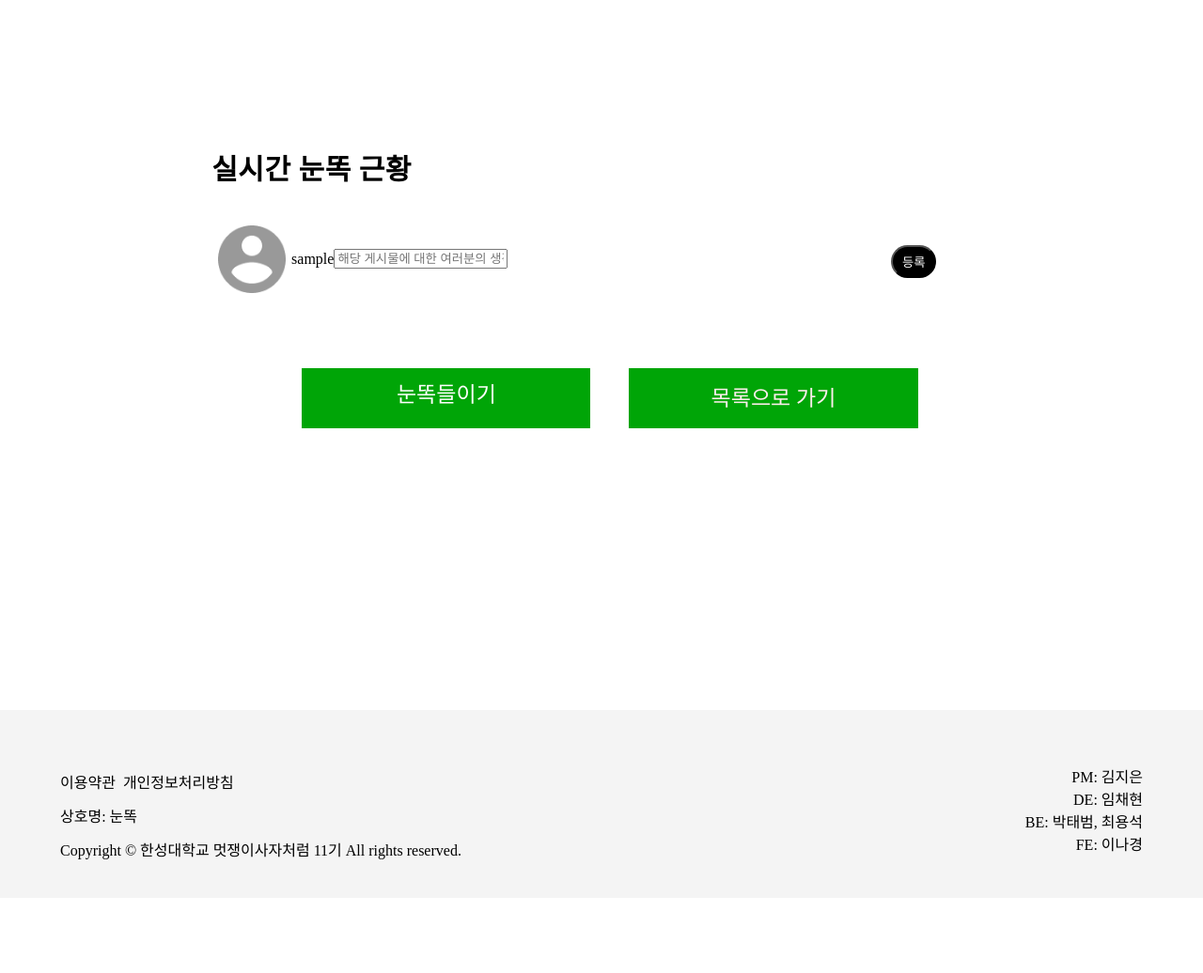
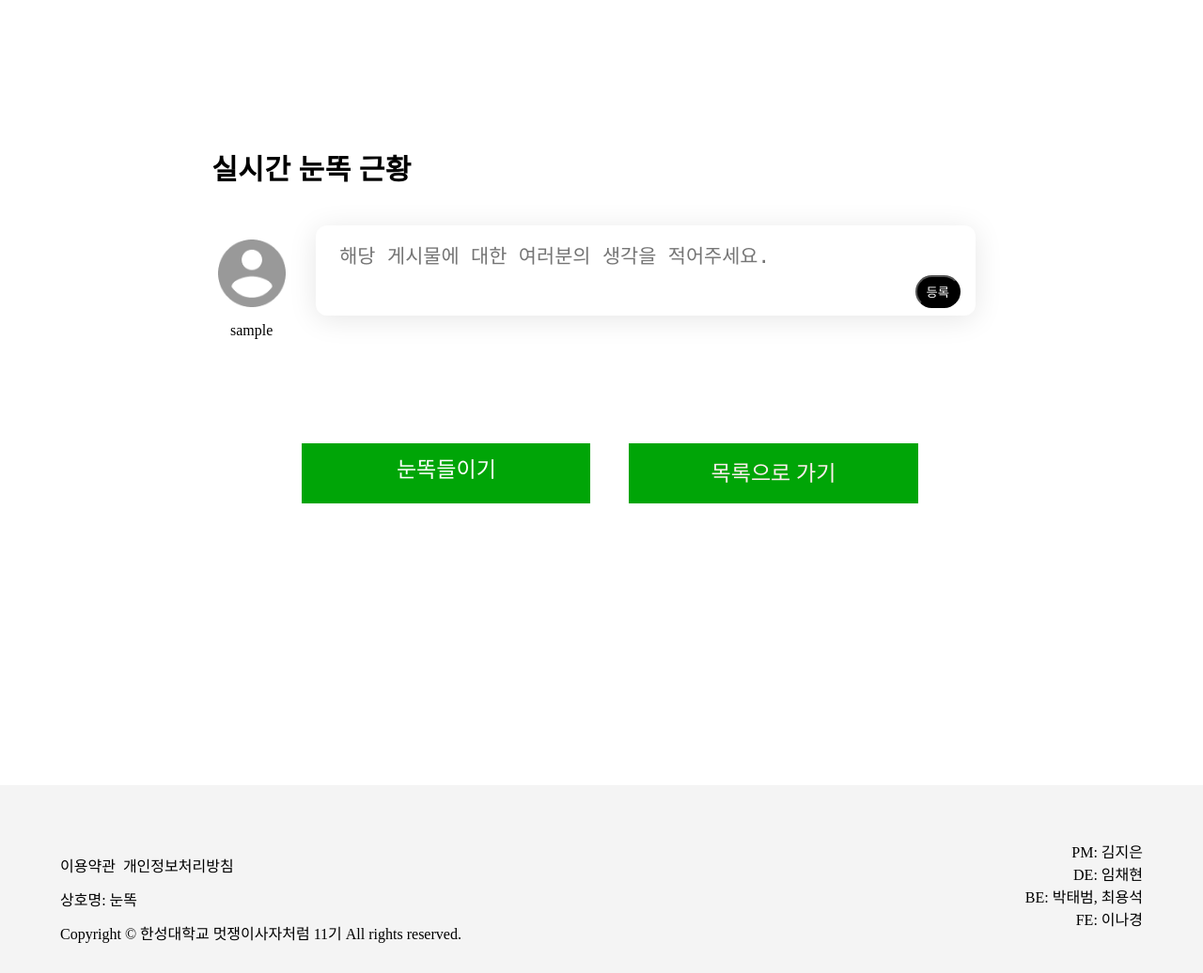
Before and after one commit to EyesDok/EyesDokBE, a Django app: page /noonddock/1/comment_create/ in a window 1280 px wide. Shown: the part 988-2024 px from the top of the page at 94% size. Before the commit the page ends 1903 px from the top, so only its background shows below. Run offline with Django 4.2, Linux system fonts and the light colour scheme; the visitor is signed in with stand-in values (Sample User, id 1); some libraries are stand-ins or nearby versions; some web fonts are replaced.

Commit message:
뎃글 css 수정완료

```diff
--- a/static/css/Inform.css
+++ b/static/css/Inform.css
@@ -408,13 +408,19 @@ line-height: normal;
   }
 
   #comment-write{
-    width: 61.5vw;
+    width: 63.5vw;
     display: flex;
     flex-direction: row;
     position: relative;
     margin-top: 5vh;
     align-items: center;
-    margin-bottom: 3vh;
+    margin-bottom: 0vh;
+  }
+
+  .profile{
+    display:flex;
+    flex-direction: column;
+    align-items: center;
   }
 
   #comment-write1{
@@ -422,9 +428,9 @@ line-height: normal;
     display: flex;
     flex-direction: row;
     position: relative;
-    margin-top: 0vh;
+    margin-top: vh;
     align-items: center;
-    margin-bottom: -6vh;
+    margin-bottom: 2vh;
   }
 
   #cuser1{
@@ -433,13 +439,25 @@ height: 72px;
     margin-left: 0.5vw;
     margin-right: 0.5vw;
   }
+
+  #cuser2{
+    width: 72px;
+height: 72px;
+margin-bottom:5px;
+    margin-left: 0.5vw;
+    margin-right: 0.5vw;
+  }
   #comment-write > textarea{
     flex-grow: 1;
     margin-left: 2vw;
-    height: 12vh;
+    align-items: center;
+    display:flex;
+    flex-direction: center;
+    height: 8vh;
     outline: none;
     border: none;
     resize: none;
+    margin-bottom:7vh;
     border-radius: 12px;
     background: #FFF;
     box-shadow: 0px 4px 30px 0px rgba(0, 0, 0, 0.10);
@@ -454,7 +472,7 @@ height: 72px;
     padding: 6px 10px;
     position: absolute;
     right: 2vh;
-    bottom: 2vh;
+    bottom: 8vh;
     color: white;
     border-radius: 5vh;
     background: #000;
@@ -511,12 +529,12 @@ height: 72px;
     background: #FFF;
     color: #7E7E7E;
     font-size: 1.3rem;
-    padding: 2vh 2vw 2vh 2vw;
+    padding: 0vh 2vw 2vh 2vw;
     margin-top: 5vh;
   }
 
   #text-container{
-    margin-top:-0.5vh;
+    margin-top:-1vh;
   }
 
   #text-container1{
@@ -565,6 +583,9 @@ font-weight: 500;
 line-height: 2.5;
 }
 
+span{
+  margin-top:1.2vh;
+}
 
 
 
--- a/templates/InformPage/Inform.html
+++ b/templates/InformPage/Inform.html
@@ -76,16 +76,20 @@
                 <form action="{% url 'noonddockApp:comment_create' post.id %}" id="signup-form" method="POST" enctype="multipart/form-data">
                     {% csrf_token %}
                 <div id="comment-write">
+                    <div class="profile">
                     <img id="cuser1" src="{% static 'img/user2.png' %}">
                     <p>{{user.username}}</p>
-                    <input type="text" name="content" id="content" placeholder="해당 게시물에 대한 여러분의 생각을 적어주세요."></input>
+                </div>
+                    <textarea name="content" id="content" placeholder="해당 게시물에 대한 여러분의 생각을 적어주세요."></textarea>
                     <button type="submit"id="cbtn1">등록</button>
                 </div>
 
                 {% for comment in comments %}
                 <div id="comment-write1">
-                    <img id="cuser1" src="{% static 'img/user2.png' %}">
+                    <div class="profile">
+                    <img id="cuser2" src="{% static 'img/user2.png' %}">
                     <span>{{ comment.writer.username }}</span>
+                    </div>
                     <div id="text-container">
                         <div id="ctext2">
                             {{ comment.content }}
```
